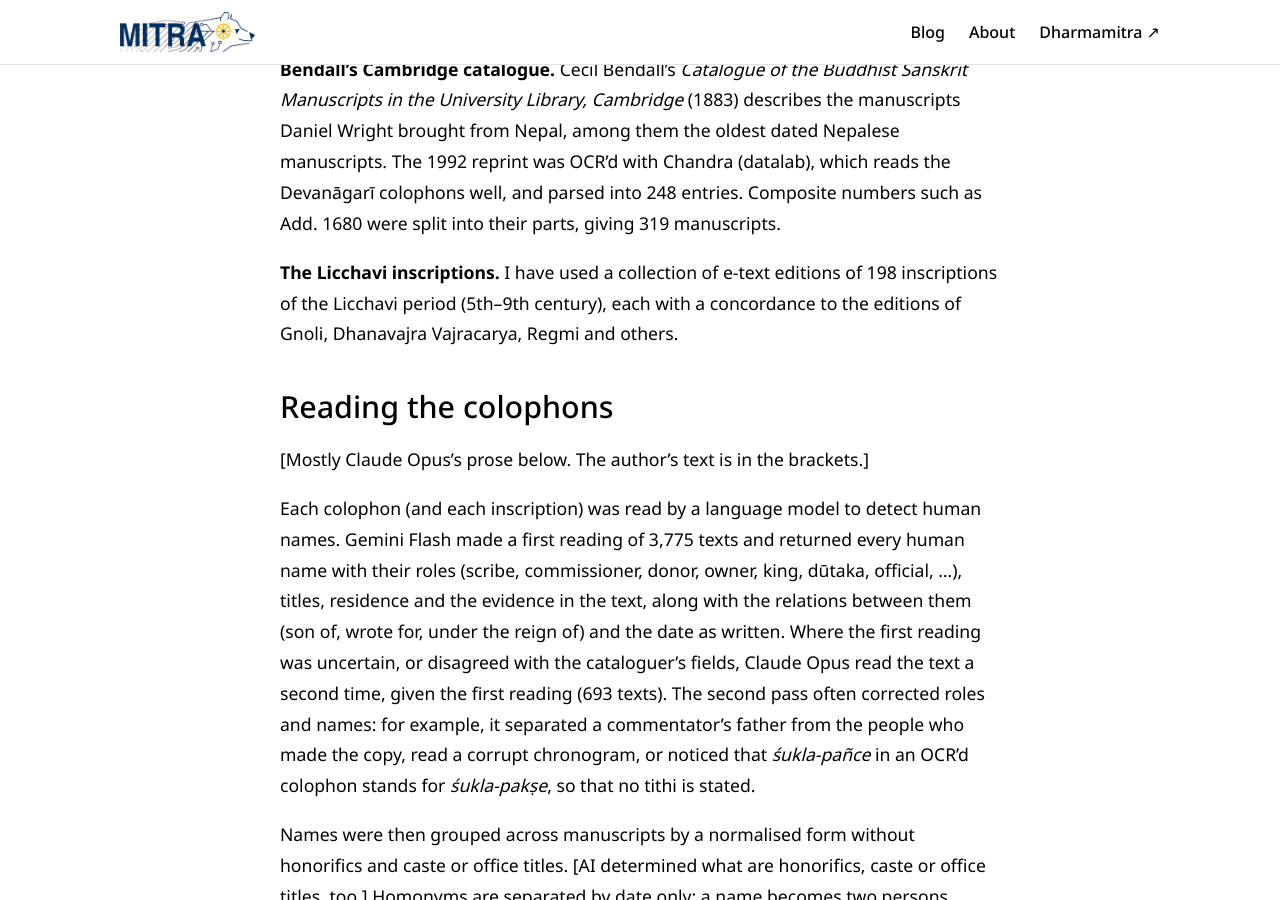
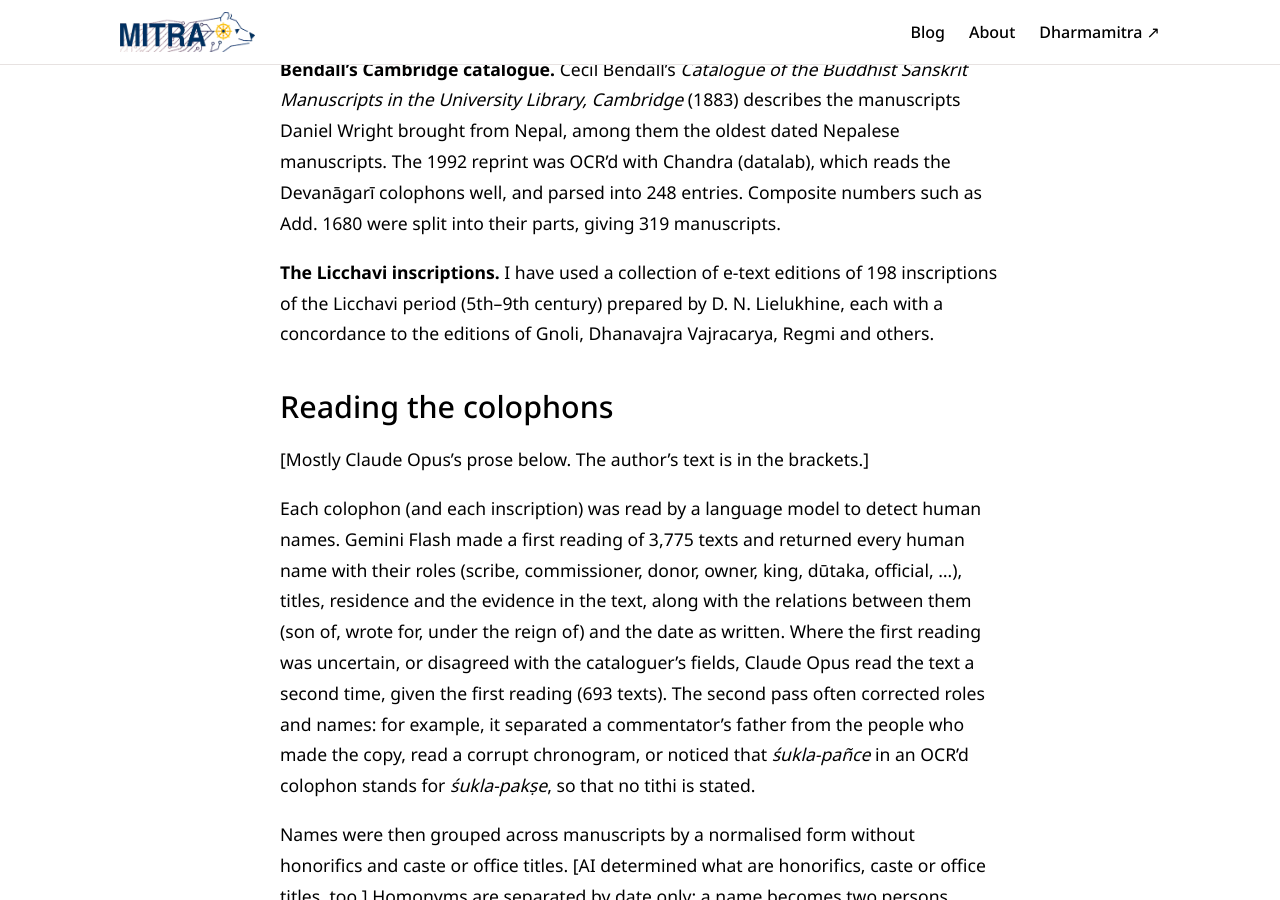
Before and after one commit to dharmamitra/dharmamitra-blog, a Jekyll site: the page built from _posts/2026-10-02-nepalese-scribes-and-patrons.md, in a window 1280 px wide and 900 px high, scrolled down 2392 px. Built offline with Jekyll 4.4.1, drawn with Linux system fonts in a browser that asks for light colours.

Commit message:
Credit D. N. Lielukhine in the Sources paragraph too
Co-Authored-By: Claude Opus 5.5 <noreply@anthropic.com>

```diff
--- a/_posts/2026-10-02-nepalese-scribes-and-patrons.md
+++ b/_posts/2026-10-02-nepalese-scribes-and-patrons.md
@@ -49,7 +49,7 @@ manuscripts. The 1992 reprint was OCR'd with Chandra (datalab), which reads the
 Devanāgarī colophons well, and parsed into 248 entries. Composite numbers such as
 Add. 1680 were split into their parts, giving 319 manuscripts.
 
-**The Licchavi inscriptions.** I have used a collection of e-text editions of 198 inscriptions of the Licchavi period (5th–9th century), each with a concordance to the editions of Gnoli,
+**The Licchavi inscriptions.** I have used a collection of e-text editions of 198 inscriptions of the Licchavi period (5th–9th century) prepared by D. N. Lielukhine, each with a concordance to the editions of Gnoli,
 Dhanavajra Vajracarya, Regmi and others.
 
 ## Reading the colophons
```
